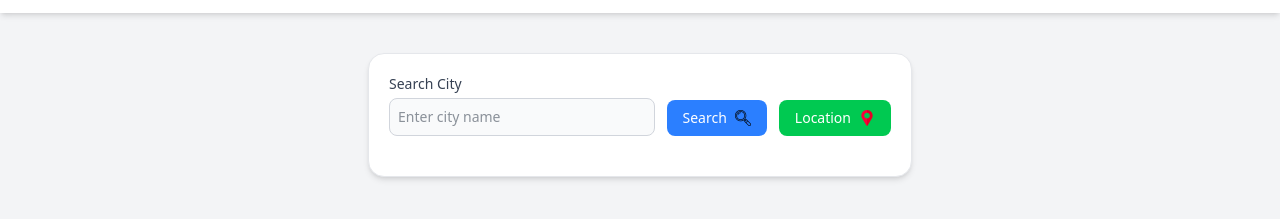
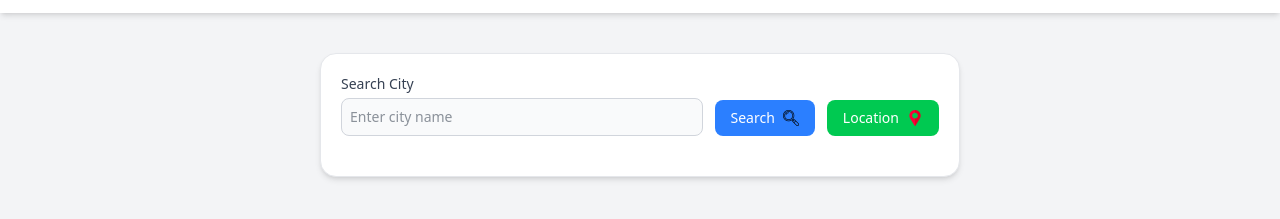
Before and after one commit to raju-kadachha/Weather_App, a website: page index.html in a window 1280 px wide. Shown: the part 51-270 px from the top of the page. Drawn offline with Linux system fonts and the light colour scheme.

Commit message:
Fix layout for better responsiveness

```diff
--- a/index.html
+++ b/index.html
@@ -8,7 +8,7 @@
     <link href="./src/output.css" rel="stylesheet" />
   </head>
 
-  <body class="text-gray-800 bg-[#f3f4f6]">
+  <body class="overflow-x-hidden text-gray-800 bg-[#f3f4f6]">
     <!-- Header -->
     <header class="bg-white shadow-md py-4">
       <h1
@@ -23,7 +23,7 @@
 
     <!-- MAIN Section  -->
     <main
-      class="flex flex-col justify-center align-middle max-w-xl mx-auto mt-6 p-4"
+      class="flex flex-col justify-center sm:max-w-lg md:max-w-2xl lg:max-w-2xl mx-auto mt-6 p-4"
     >
       <!-- Search Section -->
       <section
```
Also changed, not shown: src/output.css.
